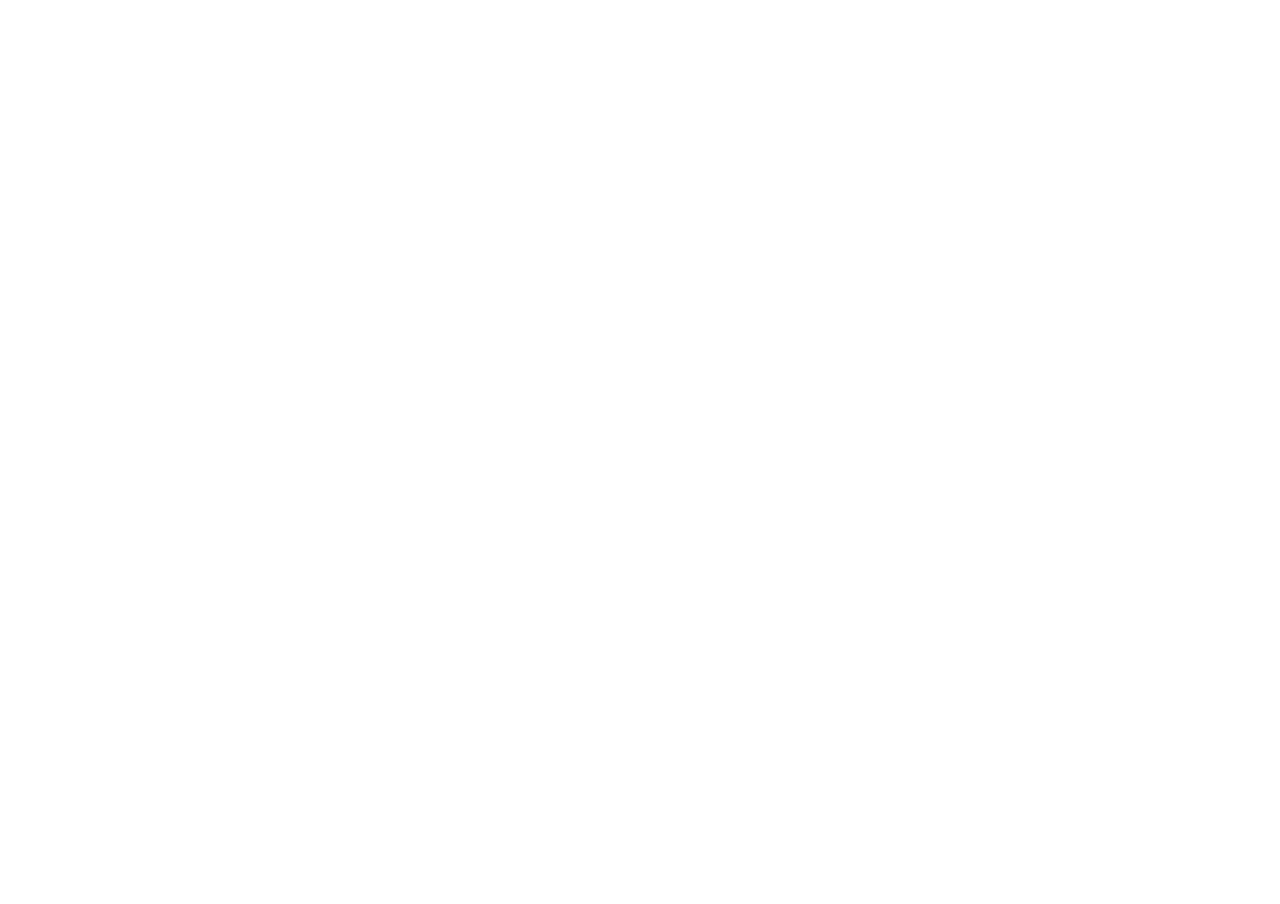
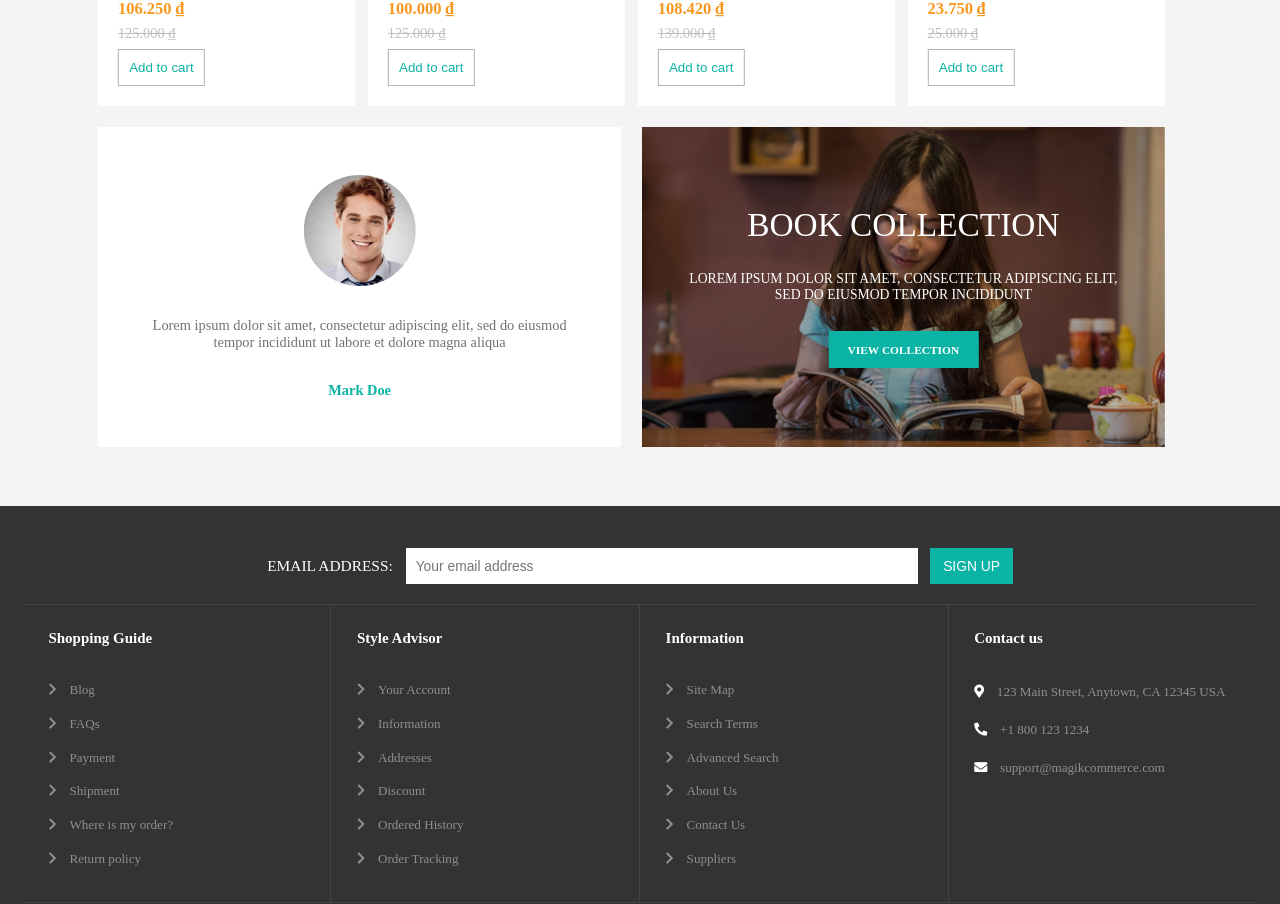
Before and after one commit to tduyng/bookstore, a React (Vite) app in the folder client/: page / in a window 1280 px wide. Shown: the part 1896-2800 px from the top of the page. Before the commit the page ends 800 px from the top, so only its background shows below. Built offline with nearby package versions, Linux system fonts and the light colour scheme; a web font is replaced by a local one.

Commit message:
feat(client): update home page

```diff
--- /dev/null
+++ b/client/src/app/components/Landing/CustomSlider.tsx
@@ -0,0 +1,61 @@
+import React from 'react';
+import Slider from 'react-slick';
+import { Link } from 'react-router-dom';
+
+export const CustomSlider = () => {
+  const settings = {
+    dots: false,
+    infinite: true,
+    slidesToShow: 1,
+    slidesToScroll: 1,
+    autoplay: true,
+    autoplaySpeed: 4000,
+    pauseOnHover: true,
+    arrows: false,
+  };
+  return (
+    <div className="custom-slider">
+      <Slider className="custom-slider__slider" {...settings}>
+        <div className="custom-slider__slider--slides slide-1">
+          <div className="custom-slider__slider--slides__content">
+            <h2 className="custom-slider__slider--slides__content--title">
+              brighter books
+            </h2>
+            <p className="custom-slider__slider--slides__content--para">
+              Lorem ipsum dolor sit amet, consectetur adipiscing elit, sed do eiusmod
+              tempor incididunt ut labore et dolore magna aliqua
+            </p>
+            <Link className="custom-slider__slider--slides__content--link" to="#">
+              Buy now
+            </Link>
+          </div>
+        </div>
+        <div className="custom-slider__slider--slides slide-2">
+          <div className="custom-slider__slider--slides__content">
+            <h2 className="custom-slider__slider--slides__content--title">
+              book collection
+            </h2>
+            <p className="custom-slider__slider--slides__content--para">
+              Lorem ipsum dolor sit amet, consectetur adipiscing elit, sed do eiusmod
+              tempor incididunt
+            </p>
+            <Link className="custom-slider__slider--slides__content--link" to="#">
+              view collection
+            </Link>
+          </div>
+        </div>
+        <div className="custom-slider__slider--slides slide-3">
+          <div className="custom-slider__slider--slides__content">
+            <h2 className="custom-slider__slider--slides__content--title">huge sale</h2>
+            <p className="custom-slider__slider--slides__content--para">
+              Save up to 70% OFF Book Collection Shop now
+            </p>
+            <Link className="custom-slider__slider--slides__content--link" to="#">
+              Shop now
+            </Link>
+          </div>
+        </div>
+      </Slider>
+    </div>
+  );
+};
--- a/client/src/app/components/Landing/index.tsx
+++ b/client/src/app/components/Landing/index.tsx
@@ -2,13 +2,14 @@
 import { connect, ConnectedProps } from 'react-redux';
 import { AppState } from 'src/store/reducers';
 import { BestSeller } from './BestSeller';
+import { CustomSlider } from './CustomSlider';
 import { Feature } from './Features';
 import { Sale } from './Sale';
 import { SliderNav } from './SliderNav';
 import { Testimonial } from './Testimonial';
 
 const mapStateToProps = (state: AppState) => ({
-  sideBar: state.ui.sideBar
+  sideBar: state.ui.sideBar,
 });
 const mapDispatchToProps = {};
 
@@ -17,7 +18,6 @@
 interface LandingProps extends ConnectedProps<typeof connector> {}
 
 export const Landing: React.FC<LandingProps> = (props: LandingProps) => {
-
   return (
     <div className={`main__landing${props.sideBar ? '' : ' center'}`}>
       <SliderNav />
@@ -29,5 +29,3 @@
     </div>
   );
 };
-
-export
--- /dev/null
+++ b/client/src/app/components/Layouts/AutoScrollToTop.tsx
@@ -0,0 +1,20 @@
+import { useEffect } from 'react';
+import { withRouter } from 'react-router-dom';
+
+interface AutoScrollToTopProps {
+  history?: any;
+}
+
+const _AutoScrollToTop: React.FC<AutoScrollToTopProps> = ({ history }) => {
+  useEffect(() => {
+    const unListen = history.listen(() => {
+      window.scrollTo(0, 0);
+    });
+    return () => {
+      unListen();
+    };
+  }, [history]);
+  return null;
+};
+
+export const AutoScrollToTop = withRouter(_AutoScrollToTop);
--- /dev/null
+++ b/client/src/app/components/Layouts/Footer.tsx
@@ -0,0 +1,115 @@
+import React from 'react';
+import { Link } from 'react-router-dom';
+
+export const Footer = () => {
+  return (
+    <footer id="footer">
+      <div className="email">
+        <form className="email__form">
+          <label className="email__form--label">email address:</label>
+          <input className="email__form--input" placeholder="Your email address"></input>
+          <button className="email__form--button">sign up</button>
+        </form>
+      </div>
+      <div className="intro-wrapper">
+        <div className="intro">
+          <h2 className="intro__guide--title">Shopping Guide</h2>
+          <Link className="intro__link" to="#">
+            <i className="fas fa-chevron-right"></i>
+            <span>Blog</span>
+          </Link>
+          <Link className="intro__link" to="#">
+            <i className="fas fa-chevron-right"></i>
+            <span>FAQs</span>
+          </Link>
+          <Link className="intro__link" to="#">
+            <i className="fas fa-chevron-right"></i>
+            <span>Payment</span>
+          </Link>
+          <Link className="intro__link" to="#">
+            <i className="fas fa-chevron-right"></i>
+            <span>Shipment</span>
+          </Link>
+          <Link className="intro__link" to="#">
+            <i className="fas fa-chevron-right"></i>
+            <span>Where is my order?</span>
+          </Link>
+          <Link className="intro__link" to="#">
+            <i className="fas fa-chevron-right"></i>
+            <span>Return policy</span>
+          </Link>
+        </div>
+        <div className="intro">
+          <h2 className="intro__advise--title">Style Advisor</h2>
+          <Link className="intro__link" to="#">
+            <i className="fas fa-chevron-right"></i>
+            <span>Your Account</span>
+          </Link>
+          <Link className="intro__link" to="#">
+            <i className="fas fa-chevron-right"></i>
+            <span>Information</span>
+          </Link>
+          <Link className="intro__link" to="#">
+            <i className="fas fa-chevron-right"></i>
+            <span>Addresses</span>
+          </Link>
+          <Link className="intro__link" to="#">
+            <i className="fas fa-chevron-right"></i>
+            <span>Discount</span>
+          </Link>
+          <Link className="intro__link" to="#">
+            <i className="fas fa-chevron-right"></i>
+            <span>Ordered History</span>
+          </Link>
+          <Link className="intro__link" to="#">
+            <i className="fas fa-chevron-right"></i>
+            <span>Order Tracking</span>
+          </Link>
+        </div>
+        <div className="intro">
+          <h2 className="intro__info--title">Information</h2>
+          <Link className="intro__link" to="#">
+            <i className="fas fa-chevron-right"></i>
+            <span>Site Map</span>
+          </Link>
+          <Link className="intro__link" to="#">
+            <i className="fas fa-chevron-right"></i>
+            <span>Search Terms</span>
+          </Link>
+          <Link className="intro__link" to="#">
+            <i className="fas fa-chevron-right"></i>
+            <span>Advanced Search</span>
+          </Link>
+          <Link className="intro__link" to="#">
+            <i className="fas fa-chevron-right"></i>
+            <span>About Us</span>
+          </Link>
+          <Link className="intro__link" to="#">
+            <i className="fas fa-chevron-right"></i>
+            <span>Contact Us</span>
+          </Link>
+          <Link className="intro__link" to="#">
+            <i className="fas fa-chevron-right"></i>
+            <span>Suppliers</span>
+          </Link>
+        </div>
+        <div className="intro">
+          <h2 className="intro__contact--title">Contact us</h2>
+          <div className="intro__contact--content">
+            <i className="fas fa-map-marker-alt"></i>
+            <span>123 Main Street, Anytown, CA 12345 USA</span>
+          </div>
+          <div className="intro__contact--content">
+            <i className="fas fa-phone-alt"></i>
+            <span>+1 800 123 1234</span>
+          </div>
+          <div className="intro__contact--content">
+            <i className="fas fa-envelope"></i>
+            <span>support@magikcommerce.com</span>
+          </div>
+        </div>
+      </div>
+      <div className="copyright">&copy; 2016 magikthemes. All Rights Reserved</div>
+    </footer>
+  );
+};
--- a/client/src/app/components/Layouts/MainLayout.tsx
+++ b/client/src/app/components/Layouts/MainLayout.tsx
@@ -1,13 +1,30 @@
 import React from 'react';
+import { connect, ConnectedProps } from 'react-redux';
+import { AppState } from 'src/store/reducers';
 import { NavBar } from '../NavBar';
+import { AutoScrollToTop } from './AutoScrollToTop';
+import { Footer } from './Footer';
+import ScrollToTop from './ScrollToTop';
 
-interface MainLayoutProps {}
+const mapStateToProps = (state: AppState) => ({
+  sideBar: state.ui.sideBar,
+});
 
-export const MainLayout: React.FC<MainLayoutProps> = ({ children }) => {
+const mapDispatchToProps = {};
+
+const connector = connect(mapStateToProps, mapDispatchToProps);
+interface MainLayoutProps extends ConnectedProps<typeof connector> {}
+
+export const MainLayout: React.FC<MainLayoutProps> = ({ sideBar, children }) => {
   return (
     <div className="App">
       <NavBar />
-      <div>{children}</div>
+      <main className={`main${!sideBar ? ' center' : ''}`}>
+        <AutoScrollToTop />
+        <>{children}</>
+      </main>
+      <Footer />
+      <ScrollToTop />
     </div>
   );
 };
--- a/client/src/app/features/ui/ui.types.ts
+++ b/client/src/app/features/ui/ui.types.ts
@@ -1,3 +1,3 @@
 export interface IUiReducer {
-  sideBar: boolean;
+  sideBar?: boolean;
 }
--- a/client/src/app/pages/HomePage/index.tsx
+++ b/client/src/app/pages/HomePage/index.tsx
@@ -1,17 +1,16 @@
 import React from 'react';
 import { Helmet } from 'react-helmet-async';
+import { Landing } from 'src/app/components/Landing';
 import { MainLayout } from 'src/app/components/Layouts/MainLayout';
 
 export const HomePage = () => {
   return (
-    <MainLayout>
+    <MainLayout sideBar={false}>
       <Helmet>
         <title>Home</title>
         <meta name="description" content="Home page Bookstore application" />
       </Helmet>
-      <div>
-        <h1>Home page</h1>
-      </div>
+      <Landing sideBar={false} />
     </MainLayout>
   );
 };
--- a/client/src/app/pages/NotFoundPage/index.tsx
+++ b/client/src/app/pages/NotFoundPage/index.tsx
@@ -4,7 +4,7 @@
 
 export const NotFoundPage = () => {
   return (
-    <MainLayout>
+    <MainLayout sideBar={false}>
       <div className="not-found">
         <h1>Sorry</h1>
         <p>That page can't be found</p>
--- a/client/src/assets/styles/css/style.css
+++ b/client/src/assets/styles/css/style.css
@@ -76,8 +76,8 @@
   color: white;
   right: calc(1vw + 1rem);
   bottom: calc(1vw + 1rem);
-  width: calc(1.5rem + 1.5vw);
-  height: calc(1.5rem + 1.5vw);
+  width: calc(2rem + 2vw);
+  height: calc(2rem + 2vw);
   font-size: calc(1.5rem + 1.5vw);
   background-color: #0ab3a3;
   text-align: center;
--- a/client/src/assets/styles/scss/style.scss
+++ b/client/src/assets/styles/scss/style.scss
@@ -63,8 +63,8 @@
   color: white;
   right: calc(1vw + 1rem);
   bottom: calc(1vw + 1rem);
-  width: calc(1.5rem + 1.5vw);
-  height: calc(1.5rem + 1.5vw);
+  width: calc(2rem + 2vw);
+  height: calc(2rem + 2vw);
   font-size: calc(1.5rem + 1.5vw);
   background-color: color(color-green);
   text-align: center;
```
Also changed, not shown: client/src/app/components/Layouts/ScrollToTop.tsx (renamed from client/src/app/components/ScrollToTop.tsx), 1 other file (tests, documents, lock files or other folders).
